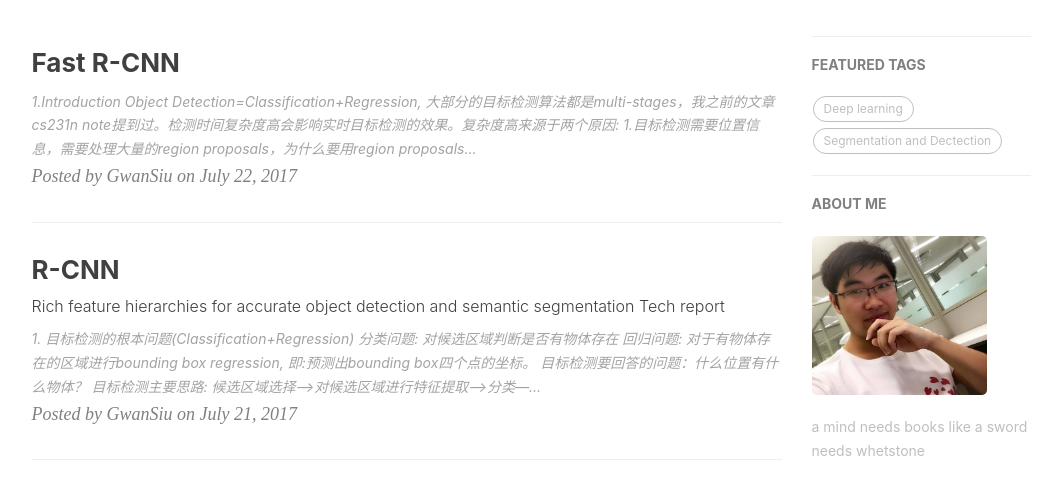
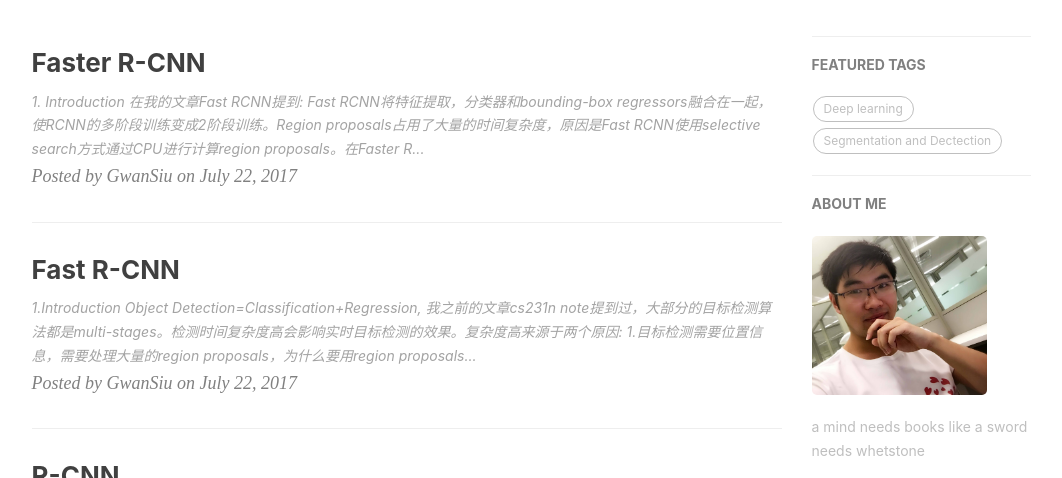
Before and after one commit to Gwan-Siu/gwansiu.github.io, a Jekyll site: the page built from index.html, in a window 1280 px wide and 900 px high, cut to the strip 422-900 px from the top of the window. Shown: the whole strip, without its empty margins (136-1198 px from the left). Built offline with Jekyll 4.4.1, drawn with Linux system fonts in a browser that asks for light colours; nearby versions of some CDN libraries; the list of posts is cut into pages by our own code; comment, search, counter and statistics services are not loaded; some of the changed lines change nothing that is shown; some of the changed text lies outside the part shown.

Commit message:
Faster RCNN
Faster rcnn

```diff
--- a/_posts/2017-07-22-Fast-RCNN.markdown
+++ b/_posts/2017-07-22-Fast-RCNN.markdown
@@ -9,7 +9,7 @@ tags:
 ---
 
 ## 1.Introduction
-Object Detection=Classification+Regression, 大部分的目标检测算法都是multi-stages，我之前的文章[cs231n note](http://gwansiu.com/2017/07/04/note-cs231n/)提到过。检测时间复杂度高会影响实时目标检测的效果。复杂度高来源于两个原因: 1.目标检测需要位置信息，需要处理大量的region proposals，为什么要用region proposals,因为region proposals提供了目标大概的的位置信息。在我写的[RCNN文章](http://gwansiu.com/2017/07/21/RCNN/)提到过，overfeat使用sliding windows产生大量overlapping region proposals, 减慢了检测效率,而RCNN则采用selective research的办法有效减少region proposals的数量。2.需要对region proposals提供的粗糙的位置信息进行精确的定位。
+Object Detection=Classification+Regression, 我之前的文章[cs231n note](http://gwansiu.com/2017/07/04/note-cs231n/)提到过，大部分的目标检测算法都是multi-stages。检测时间复杂度高会影响实时目标检测的效果。复杂度高来源于两个原因: 1.目标检测需要位置信息，需要处理大量的region proposals，为什么要用region proposals,因为region proposals提供了目标大概的的位置信息。在我写的[RCNN文章](http://gwansiu.com/2017/07/21/RCNN/)提到:overfeat使用sliding windows产生大量overlapping region proposals, 减慢了检测效率,而RCNN则采用selective research的办法有效减少region proposals的数量，可以提高检测速度。2.需要对region proposals提供的粗糙的位置信息进行精确的定位。
 
 ## 2.RCNN的缺点
 1. **多阶段训练流程:** RCNN使用预训练网络提取特征，但输入端是先使用selective research选取region proposals, 输出端的特征需要被用于训练分类器linear svm和bounding- box regressors.
--- /dev/null
+++ b/_posts/2017-07-25-Faster-RCNN.markdown
@@ -0,0 +1,49 @@
+---
+layout:     post
+title:      "Faster R-CNN"
+date:       2017-07-22 12:00:00
+author:     "GwanSiu"
+catalog: true
+tags:
+    - Segmentation and Dectection
+---
+
+## 1. Introduction
+
+在我的文章[Fast RCNN](http://gwansiu.com/2017/07/22/Fast-RCNN/)提到: Fast RCNN将特征提取，分类器和bounding-box regressors融合在一起，使RCNN的多阶段训练变成2阶段训练。Region proposals占用了大量的时间复杂度，原因是Fast RCNN使用selective search方式通过CPU进行计算region proposals。在Faster RCNN中则提出使用**RPN**结构将Region proposals融合进网络中，使用GPU进行计算，从而进一步降低时间复杂度。**RPN的使用条件是，经验发现在conv features map中包含着物体的位置信息，因此可以在conv features map中进行region proposals的提取。**
+
+## 2. What's the RPN?
+RPN(Region Proposals Network)是一种特殊的[全卷积网络结构](http://gwansiu.com/2017/07/04/note-cs231n/),它类似于sliding windows, 在conv features map上的每个位置滑动提取region proposals，并将其映射成一个低维向量,如:ZFnet中的256个维度
+，或者VGGnet中的516个维度。为了保证提取的特征具有scale-invariant的特性，作者提出了anchor的机制，anchor其实是RPN的windows的大小，在conv features maps的每一个位置使用不同尺度和长宽比的windows提取特征，在文章中n=3，意味着是3个尺度，3个同的长宽比，每一个conv features maps的位置产生9个anchors, 使得最后一层fc能在9个不同的anchors中都能学到物体以及物体的位置信息。所以这就是为什么这样做能使得faster RCNN具有scale-invariant的特性。那么问题来了，**是不是anchors的种类越多越能保证scale-invariant property呢？** 博主认为，并不是越多越好，要控制在一定的数量，理由是：1.anchors多了就会造成faster RCNN的时间复杂度提高，anchors多的最极端情况就是overfeats中sliding windows。 2.使用多尺度的anchors未必全部对scale-invariant property都有贡献是相等的，我认为存在一种边际效益递减的现象([经济学术语](https://zh.wikipedia.org/wiki/%E5%A0%B1%E9%85%AC%E9%81%9E%E6%B8%9B))。RPN与anchors的示意图如下:
+![image.png-631.7kB][2]
+
+
+## 3. The diagram of Faster RCNN
+
+![--][3]
+在[cs231n note](http://cs231n.stanford.edu/slides/2017/cs231n_2017_lecture11.pdf)中对这张图作了描述:将RPN插入到Fast RCNNz中从features map中提取region proposals,联合训练4个loss函数:
+1. RPN classify object/not object.
+2. RPN regress box coordinate.
+3. Final classification score(object class).
+4. Final box coordinate.
+
+Faster RCNN的流程如上图:思想很简单，就是提出RPN将Region Proposals融合进Fast RCNN中。换做博主，直接将RPN网络插入到卷积层与ROI层之间一起训练就好了。**但是这种想法是不对的，一定程度上，我并没有考虑两种网络结构的兼容性。**原因一:作者一直强调:**shared convolutional feature.** RPN只是提取region proposals, 前提是不管如何提取region proposals，convolutional feature都能提取出有效特征，所有conv features的有效性要share在所有region proposals, 一起训练会造成RPN网络会以不同方式改变conv的参数，DL结构找到的都是local minimum，要谨慎。原因二:Fast RCNN的训练时是取决于固定size的region proposals,这个条件并不能保证党RPN与Fast RCNN同时训练时，网络会收敛。
+
+为了保证“shared convolutional feature”,作者采用了四步训练:
+1. 使用Imagenet的预训练模型，端到端微调训练RPN结构。
+2. 使用第一步训练好的RPN结构提取region proposals训练Fast RCNN. Fast RCNN使用image net上调的参数训练。
+3. 初始化RPN结构，冻结Fast RCNN的conv layer，只训练RPN网络结构。(这时已经有shared conv feature property)
+4. 继续冻结Fast RCNN, 仅仅微调Fast RCNN的fc layer，从而使两个网络彻底融合在一起。
+
+最后来一张RCNN, Fast RCNN与Faster RCNN的测试时间对比:
+
+![image.png-198.3kB][4]
+
+## 5.结束语
+RCNN, Fast RCNN和Faster RCNN系列就算完成了，这也算是我了解目标检测入门的三篇经典文章吧，如有错误，请在评论处批评指正。网上也有许多写这三篇论文的相关文章，大家也可以相互参考。我做研究的习惯是，先抓住主要矛盾，了解基本问题，之后再仔细推敲和思考。希望能大家有帮助。
+
+如果喜欢我的文章，请顺手点个赞。
+
+[2]: http://static.zybuluo.com/GwanSiu/4vg0mk6eeyc9qwue9sngyujn/image.png
+[3]:https://www.google.com.hk/search?q=Faster+RCNN&safe=strict&rlz=1C5CHFA_enHK724HK724&source=lnms&tbm=isch&sa=X&ved=0ahUKEwiQwu2x8qPVAhUDlZQKHZKeAI4Q_AUICigB&biw=1440&bih=803#imgrc=gT7xrE0t2Y_lMM:
+[4]: http://static.zybuluo.com/GwanSiu/oy8s26k8vg8o09h1tz57opzq/image.png
```
